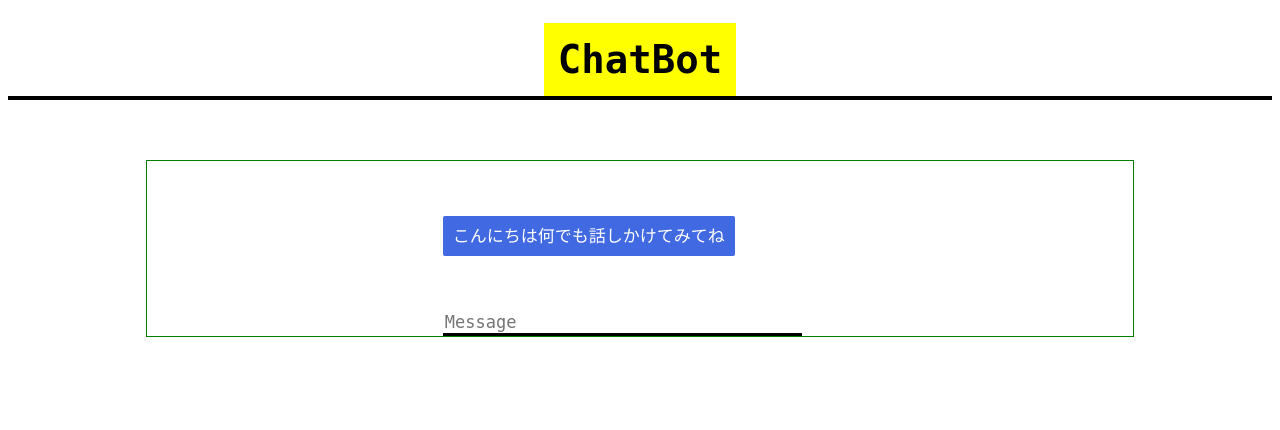
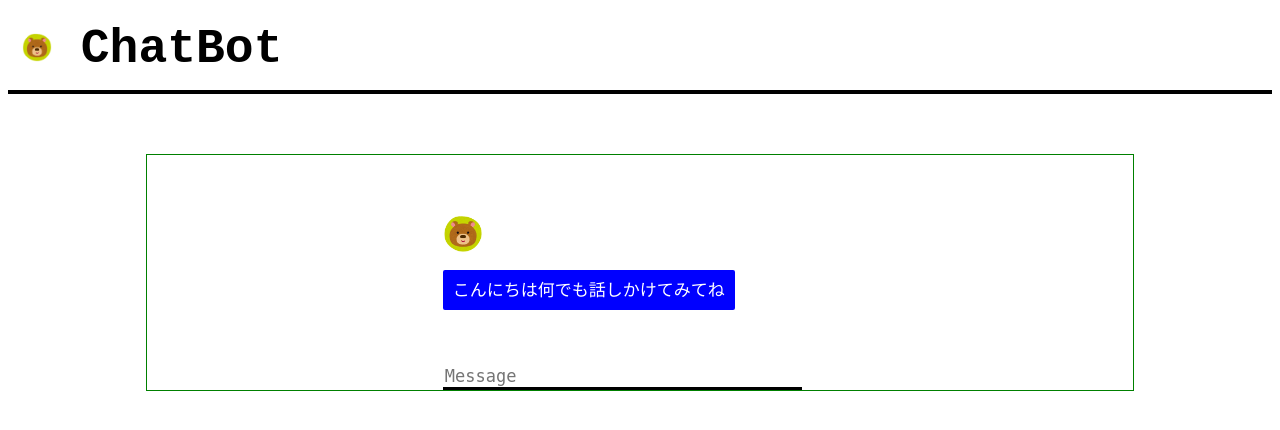
Before and after one commit to naretayami/chatbot, a Flask app: page / in a window 1280 px wide. Shown: the top 430 px of the page. Run offline with Flask 2, Linux system fonts and the light colour scheme; some libraries are stand-ins or nearby versions.

```diff
--- a/chatbot4/app.py
+++ b/chatbot4/app.py
@@ -11,12 +11,12 @@ bot = ChatBot(
 
 conversation = [
     "Hello",
-    "Hi there!",
-    "How are you?",
-    "I am good.",
-    "That is good to hear.",
-    "Thank you",
-    "You are welcome.",
+    "Hi there!"
+    # "How are you?",
+    # "I am good.",
+    # "That is good to hear.",
+    # "Thank you",
+    # "You are welcome.",
 ]
 
 trainer = ListTrainer(bot)
@@ -30,5 +30,6 @@ def home():
 def get_bot_response():
     userText = request.args.get('msg')
     return str(bot.get_response(userText))
+
 if __name__ == "__main__":
-    app.run()
+    app.run(debug=True)
--- a/chatbot4/static/css/style.css
+++ b/chatbot4/static/css/style.css
@@ -1,8 +1,8 @@
 body {
-    font-family: monospace;
+    font-family:'Courier New', Courier, monospace;
   }
   h1 {
-    background-color: yellow;
+
     display: inline-block;
     font-size: 3em;
     margin: 0;
@@ -41,7 +41,7 @@ body {
     line-height: 30px;
   }
   .userText span {
-    background-color: #808080;
+    background-color:red;
     padding: 10px;
     border-radius: 2px;
   }
@@ -53,7 +53,7 @@ body {
     line-height: 30px;
   }
   .botText span {
-    background-color: #4169e1;
+    background-color:blue;
     padding: 10px;
     border-radius: 2px;
   }
--- a/chatbot4/static/js/home.js
+++ b/chatbot4/static/js/home.js
@@ -0,0 +1,10 @@
+function get_message() {
+    var now_date = new Date();
+    var month = now_date.getMonth() + 1;
+    return now_date.getFullYear() + "年 "
+    + month + "月 "
+    + now_date.getDate() + "日 "
+    + now_date.getHours() + "時 "
+    + now_date.getMinutes() + "分 "
+    + now_date.getSeconds() + "秒 ";
+}
--- a/chatbot4/templates/home.html
+++ b/chatbot4/templates/home.html
@@ -1,20 +1,17 @@
 {% extends "layout.html" %}
 {% block time %}
-    <img />
-    <center>
+<!-- <img /> -->
+
 <h1>
-        <img　src="/static/images/kuma.png" alt="くま"
-          style="width:40px;height:auto;"
-        />ChatBot
+  <img src="/static/images/kuma.png" alt="くま" style="width:30px;height:auto;" />
+  ChatBot
 </h1>
-    </center>
+
 <div class="box"></div>
 <div class="boxed">
   <div>
     <div id="chatbox">
-          <img　src="/static/images/kuma.png" alt="くま"
-            style="width:40px;height:auto;"
-          />
+      <img src=" /static/images/kuma.png" alt="くま" style="width:40px;height:auto;" />
       <p class="botText">
         <span>こんにちは何でも話しかけてみてね </span>
       </p>
@@ -32,7 +29,7 @@
       document
         .getElementById("userInput")
         .scrollIntoView({ block: "start", behavior: "smooth" });
-          $.get("/get", { msg: rawText }).done(function(data) {
+      $.get("/get", { msg: rawText }).done(function (data) {
         var botHtml = '<p class="botText"><span>' + data + "</span></p>";
         $("#chatbox").append(botHtml);
         document
@@ -40,11 +37,16 @@
           .scrollIntoView({ block: "start", behavior: "smooth" });
       });
     }
-        $("#textInput").keypress(function(e) {
+    $("#textInput").keypress(function (e) {
       if (e.which == 13) {
         getBotResponse();
       }
     });
   </script>
+
+<script type=text/javascript src="{{ url_for('static', filename='js/index.js') }}">
+  var nowtime_doc = document.getElementById("nowtime");
+  nowtime_doc.innerHTML = "TIME " + get_message();
+</script>
 </div>
 {% endblock %}
--- a/chatbot4/templates/layout.html
+++ b/chatbot4/templates/layout.html
@@ -1,19 +1,20 @@
 <!DOCTYPE html>
 <html lang="en">
+
 <head>
     <meta charset="UTF-8">
     <meta http-equiv="X-UA-Compatible" content="IE=edge">
     <meta name="viewport" content="width=device-width, initial-scale=1.0">
-    <title>Document</title>
-    <link
-      rel="shortcut icon"
-      type="image/x-icon"
-      href="static/images/kuma.png"
-    />
-    <link rel= "stylesheet" type= "text/css" href= "{{ url_for('static',filename='css/style.css') }}">
+    <title>Chatbot♪</title>
+    <link rel="shortcut icon" type="image/x-icon" href="static/images/kuma.png" />
+    <link rel="stylesheet" type="text/css" href="{{ url_for('static',filename='css/style.css') }}">
     <script src="https://ajax.googleapis.com/ajax/libs/jquery/3.2.1/jquery.min.js"></script>
+    <script type=text/javascript src="{{ url_for('static', filename='js/home.js') }}"></script>
 </head>
+
 <body>
     {% block time %}{% endblock %}
+
 </body>
+
 </html>
--- /dev/null
+++ b/run.py
@@ -0,0 +1,4 @@
+from chatbot4.app import app
+
+if __name__ == "__main__":
+    app.run()
```
Also changed, not shown: chatbot4/mydb.sqlite3, mydb.sqlite3 (added). Lines whose indentation alone changed are shown as unchanged.
